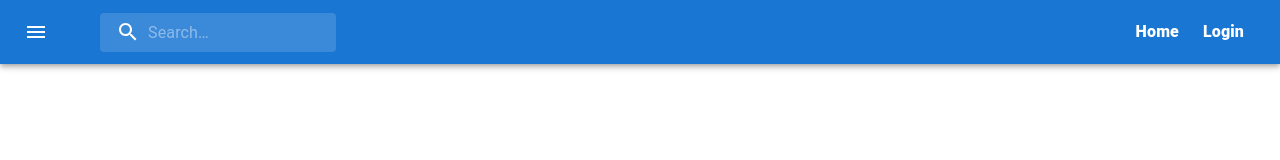
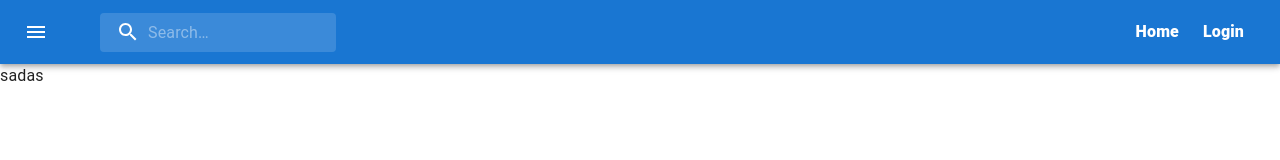
Before and after one commit to PhanVu26/football-turf-frontend-bootcamp, a React (Create React App) app: page /maps in a window 1280 px wide. Before the commit this address had no page. Shown: the top 160 px of the page. Built offline with nearby package versions, Linux system fonts and the light colour scheme.

Commit message:
add mapbox package

```diff
--- a/package.json
+++ b/package.json
@@ -12,6 +12,7 @@
     "@testing-library/react": "^13.3.0",
     "@testing-library/user-event": "^13.5.0",
     "axios": "^0.27.2",
+    "mapbox-gl": "^2.9.2",
     "react": "^18.2.0",
     "react-big-calendar": "^1.5.0",
     "react-dom": "^18.2.0",
--- a/src/App.js
+++ b/src/App.js
@@ -4,6 +4,7 @@ import NavBar from "./components/NavBar/NavBar";
 import ScrollToTop from "./components/ScrollToTop/ScrollToTop";
 import { BrowserRouter as Router, Routes, Route } from "react-router-dom";
 import TurfDetail from "./components/TurfDetails/TurfDetail";
+import MapBox from "./components/MapBox/mapBox";
 
 function App() {
   return (
@@ -14,7 +15,9 @@ function App() {
         <div className="">
           <Routes>
             <Route path="/" element={<Home />}></Route>
-            <Route path="/turfs/:turfId" element={<TurfDetail  />}></Route>
+            <Route path="/turfs/:turfId" element={<TurfDetail />}></Route>
+            <Route path="/maps" element={<MapBox  />}></Route>
+
             {/* <Route
             path="/cv-builder"
             element={<Register allUsers={allUsers} />}
--- /dev/null
+++ b/src/components/MapBox/mapBox.jsx
@@ -0,0 +1,9 @@
+const MapBox = () => {
+    return (
+        <h1>
+            sadas
+        </h1>
+     );
+}
+
+export default MapBox;
```
Also changed, not shown: 1 other file (tests, documents, lock files or other folders).
